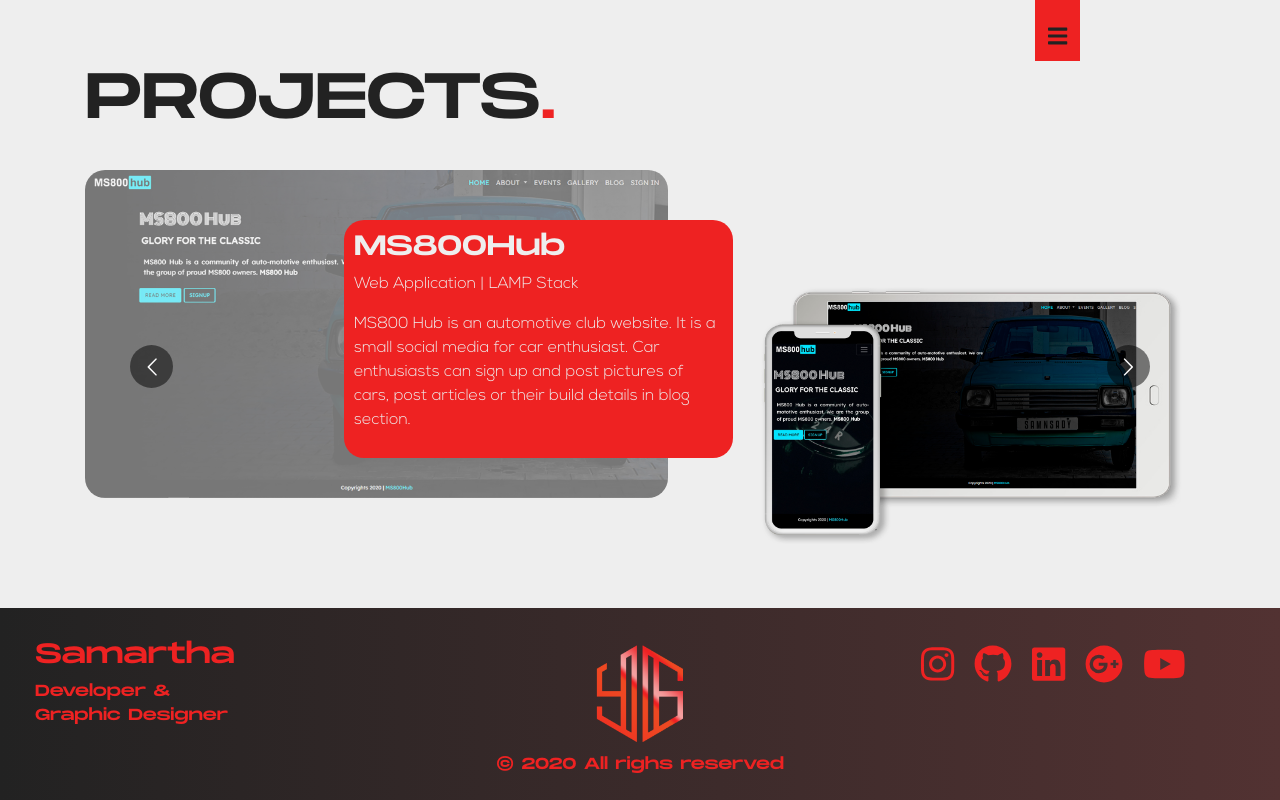
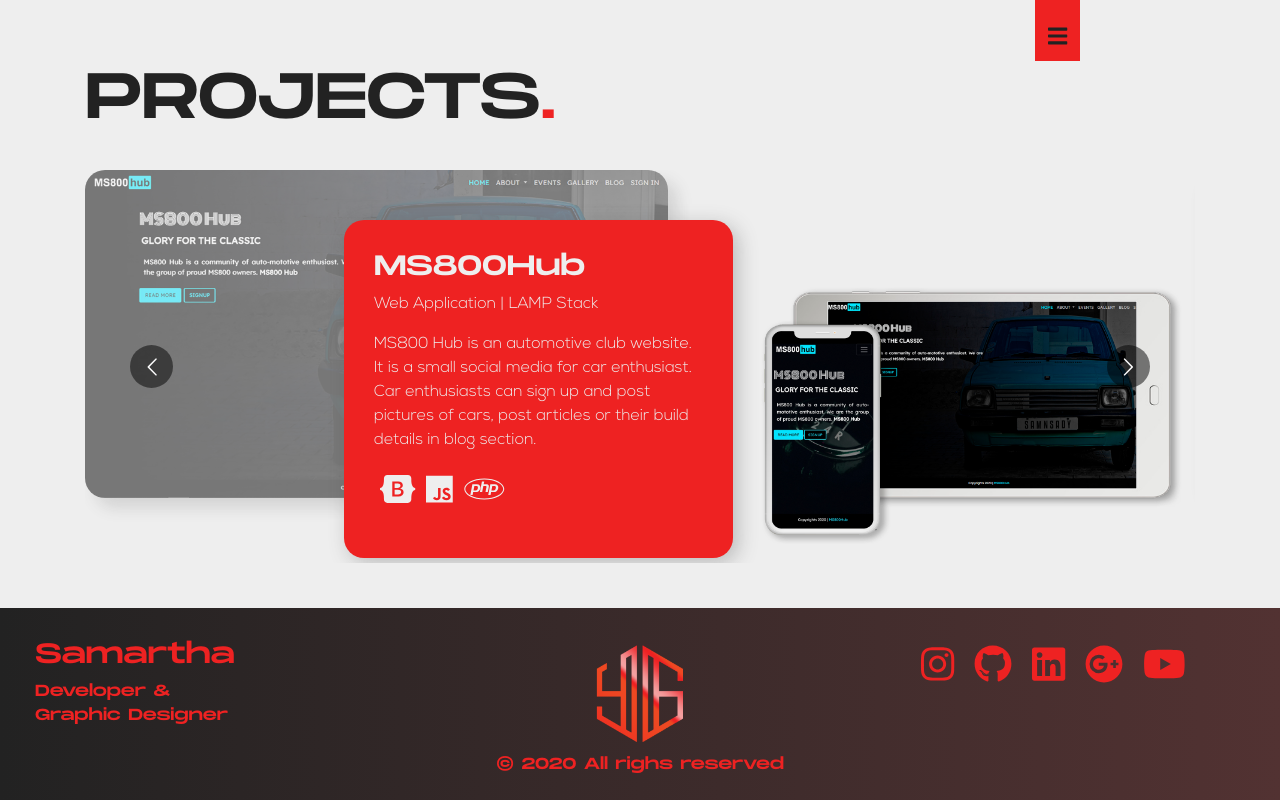
Before and after one commit to yunghog/yunghog.github.io, a React (Create React App) app: page /project in a window 1280 px wide. Built offline with nearby package versions, Linux system fonts and the light colour scheme.

Commit message:
project display layout

```diff
--- a/src/assets/css/style.css
+++ b/src/assets/css/style.css
@@ -318,15 +318,14 @@ a{
   border-radius: 20px;
   opacity: .5;
   width: 90%;
+  box-shadow: 10px 10px 15px #5555;
 }
 .proj-desc{
   max-width: 60%;
   border-radius: 20px;
-  color: #eee;
   z-index: 30;
   right: 0px;
   top: 50px;
   position: absolute;
-  background-color: #e22;
-  padding: 10px;
+  padding: 30px;
 }
--- a/src/pages/project.js
+++ b/src/pages/project.js
@@ -6,7 +6,7 @@ import 'react-multi-carousel/lib/styles.css';
 import 'bootstrap/dist/css/bootstrap.min.css';
 import '../assets/css/style.css'
 import { FontAwesomeIcon } from "@fortawesome/react-fontawesome";
-import { faGithub } from "@fortawesome/free-brands-svg-icons";
+import {faReact, faNodeJs, faBootstrap, faJs, faPhp} from "@fortawesome/free-brands-svg-icons";
 import ms800hub from '../assets/images/projects/ms800hub.jpg';
 import ms800hubMock from '../assets/images/projects/ms800hubMockup.png';
 
@@ -40,6 +40,10 @@ render() {
       slidesToSlide: 1 // optional, default to 1.
     }
   };
+  const icon = {
+    fontSize: '42px',
+    padding: '5px'
+  };
   return (
     <section>
       <Container>
@@ -62,12 +66,17 @@ render() {
                   <Col md={7}>
                     <div className="proj-desc-con">
                       <Image src={ms800hub}/>
-                      <div className="proj-desc">
+                      <div className="proj-desc cardy inverse">
                         <h3>MS800Hub</h3>
                         <p>Web Application | LAMP Stack</p>
                         <p>
-                          MS800 Hub is an automotive club website. It is a small social media for car enthusiast. Car enthusiasts can sign up and post pictures of cars, post articles or their build details in blog section.
+                          MS800 Hub is an automotive club website. It is a small social media for car
+                           enthusiast. Car enthusiasts can sign up and post pictures of cars, post articles
+                           or their build details in blog section.
                         </p>
+                        <p><FontAwesomeIcon style={icon} icon={faBootstrap}></FontAwesomeIcon>
+                        <FontAwesomeIcon style={icon} icon={faJs}></FontAwesomeIcon>
+                      <FontAwesomeIcon style={icon} icon={faPhp}></FontAwesomeIcon></p>
                       </div>
                     </div>
                   </Col>
```
